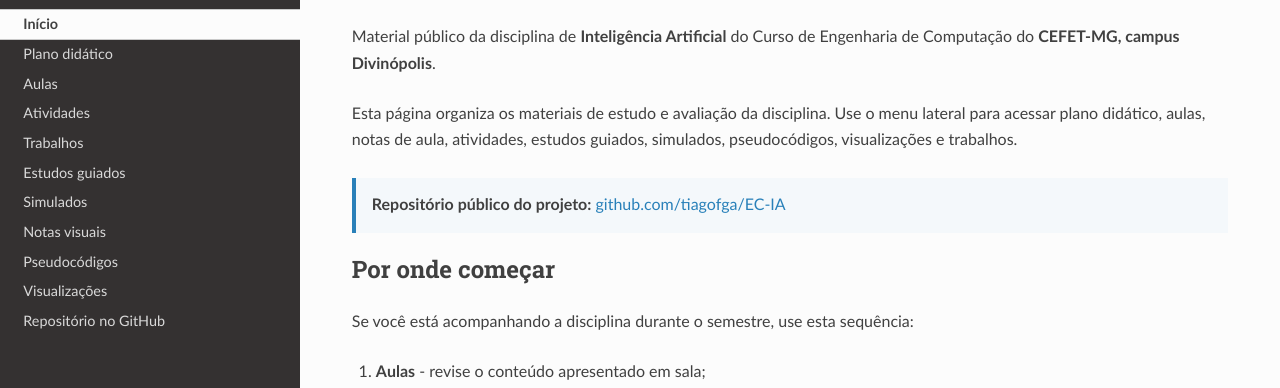
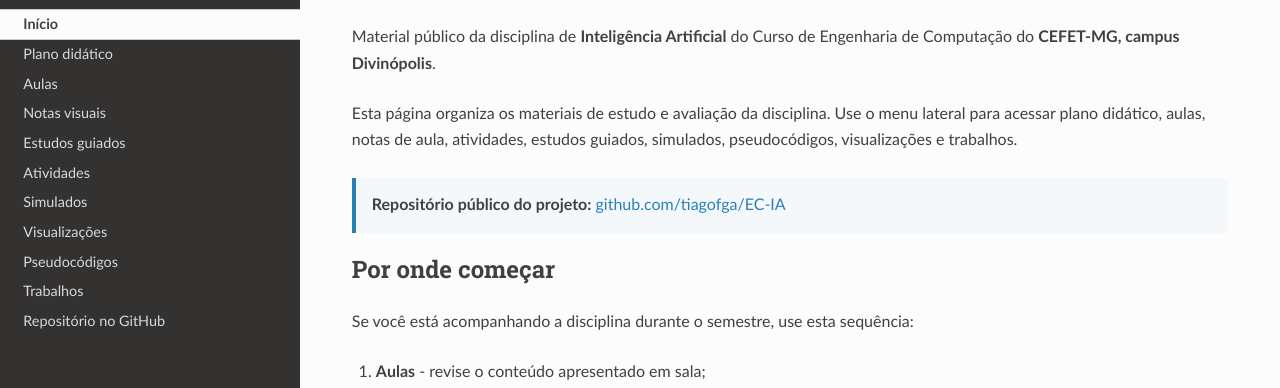
Before and after one commit to tiagofga/EC-IA, an MkDocs documentation site: the page built from docs/index.md, in a window 1280 px wide. Shown: the part 143-531 px from the top of the page. Built offline with MkDocs 1.6.1, drawn with Linux system fonts in a browser that asks for light colours; nearby versions of some CDN libraries.

Commit message:
style(site): align primary navigation with study flow

```diff
--- a/mkdocs.yml
+++ b/mkdocs.yml
@@ -25,11 +25,11 @@ nav:
   - Início: index.md
   - Plano didático: planos/index.md
   - Aulas: aulas/index.md
+  - Notas visuais: notas/index.md
+  - Estudos guiados: estudos-guiados/index.md
   - Atividades: atividades/index.md
+  - Simulados: simulados/index.md
+  - Visualizações: visualizacoes/index.md
+  - Pseudocódigos: pseudocodigos/index.md
   - Trabalhos: trabalhos/index.md
-  - Estudos guiados: estudos-guiados/index.md
-  - Simulados: simulados/index.md
-  - Notas visuais: notas/index.md
-  - Pseudocódigos: pseudocodigos/index.md
-  - Visualizações: visualizacoes/index.md
   - Repositório no GitHub: https://github.com/tiagofga/EC-IA
```
